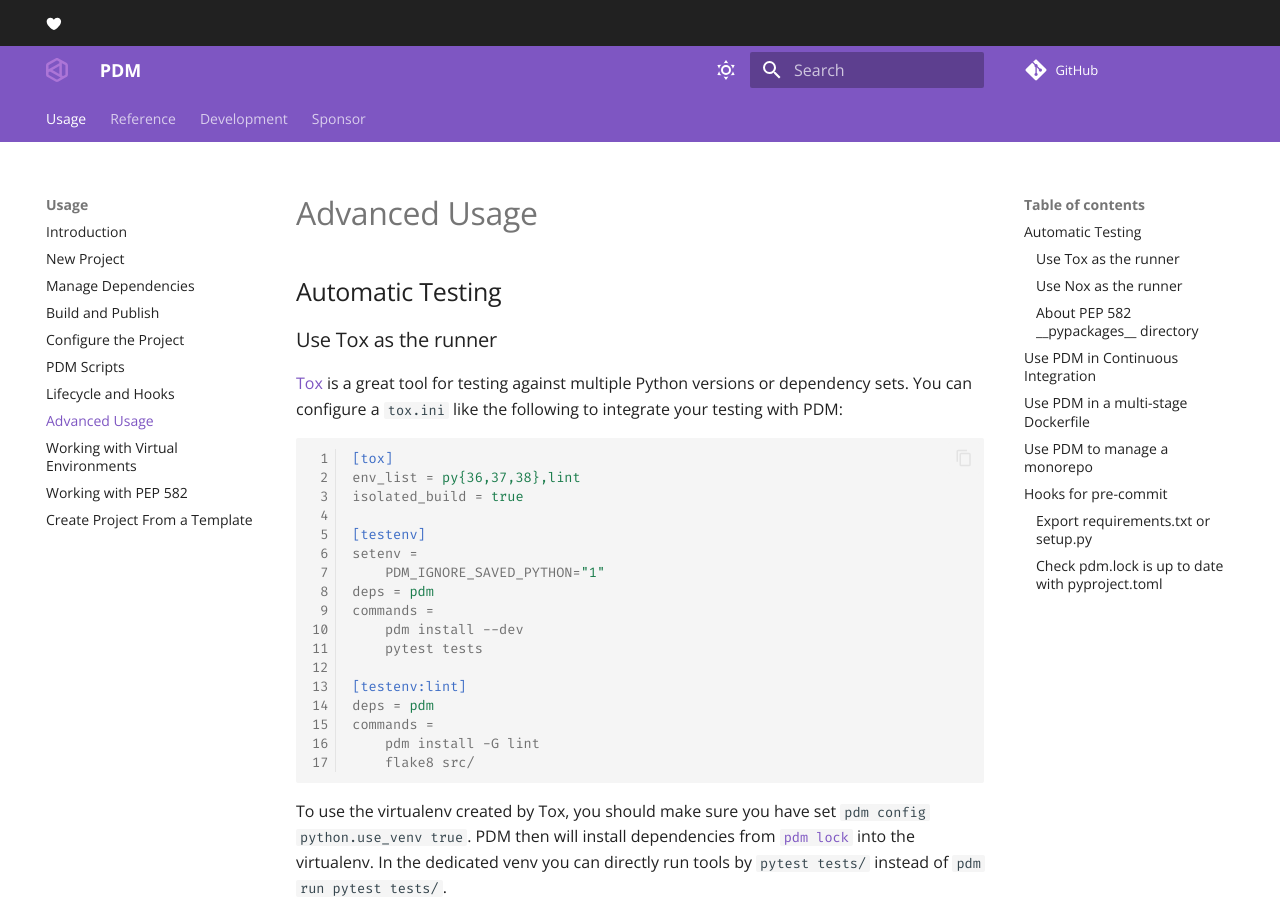
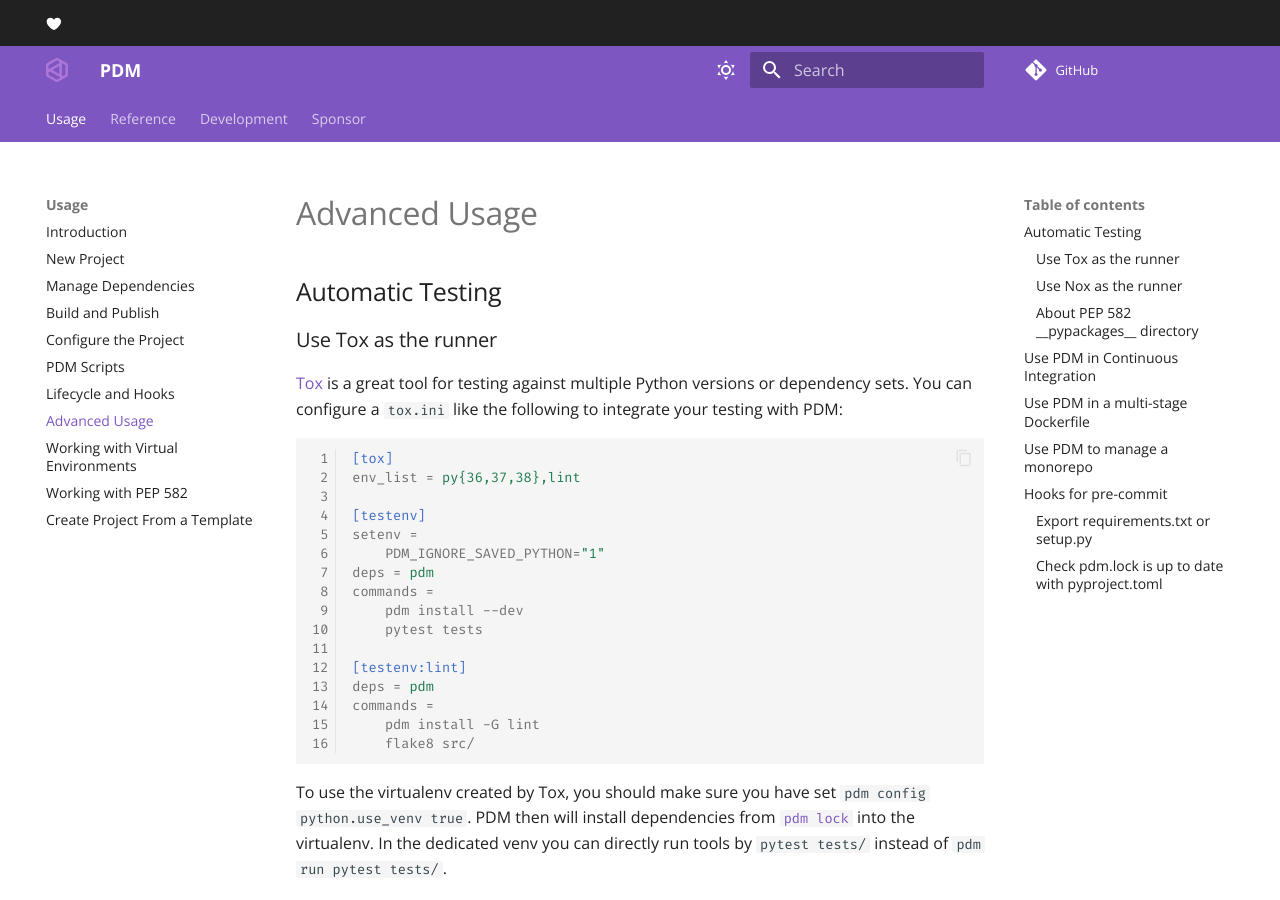
Before and after one commit to azurelotus0926/pdm, an MkDocs documentation site: the page built from docs/docs/usage/advanced.md, in a window 1280 px wide and 900 px high. Built offline with MkDocs 1.6.1 and Material for MkDocs 9.7.7, drawn with Linux system fonts in a browser that asks for light colours; comment, search, counter and statistics services are not loaded; the version menu is left out.

Commit message:
doc: advanced.md: remove "isolated_build" tox option (#2231)
`isolated_build` is [the default since tox 4](https://tox.wiki/en/latest/upgrading.html#isolated-environment-on-by-default)
Tox 4 was released on 2022-12-07](https://tox.wiki/en/latest/changelog.html#v4-0-0-2022-12-07)

You might not

````diff
--- a/docs/docs/usage/advanced.md
+++ b/docs/docs/usage/advanced.md
@@ -10,7 +10,6 @@ You can configure a `tox.ini` like the following to integrate your testing with
 ```ini
 [tox]
 env_list = py{36,37,38},lint
-isolated_build = true
 
 [testenv]
 setenv =
````
